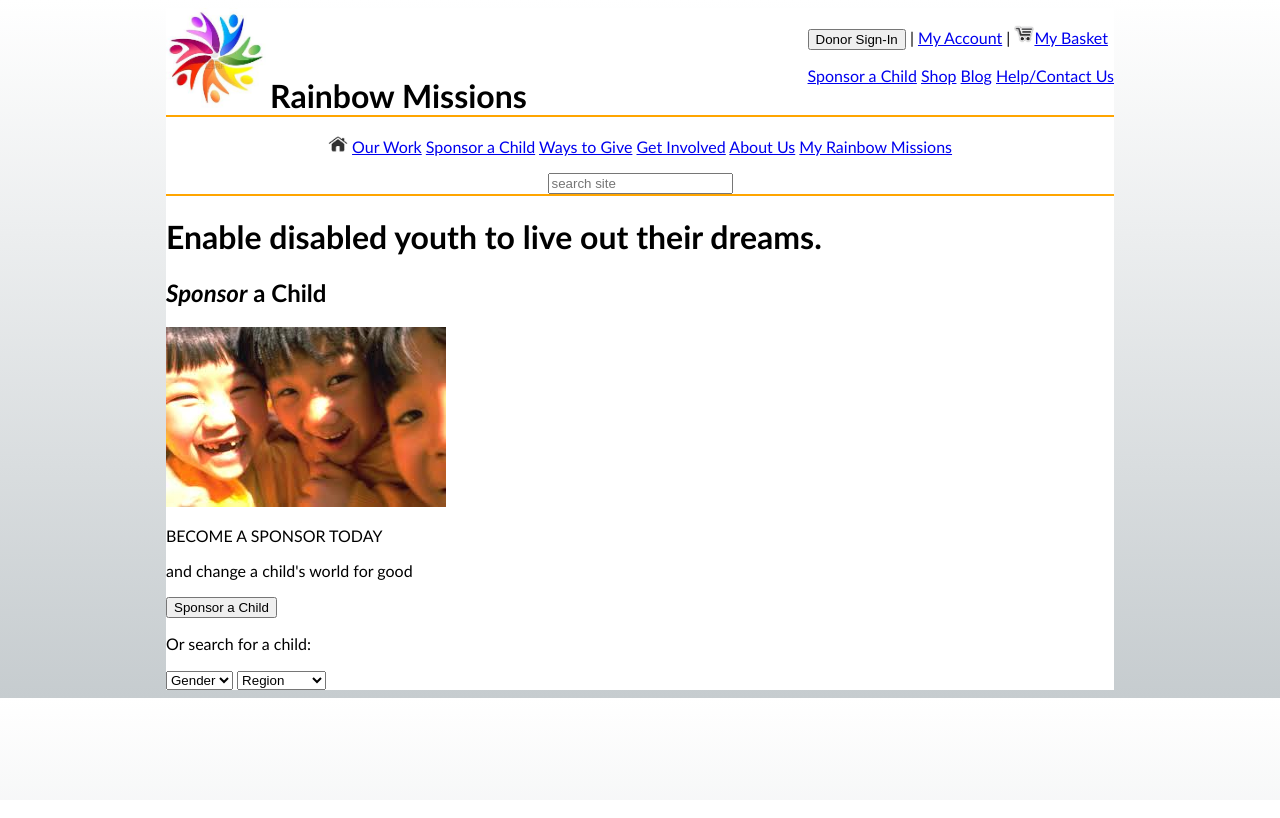
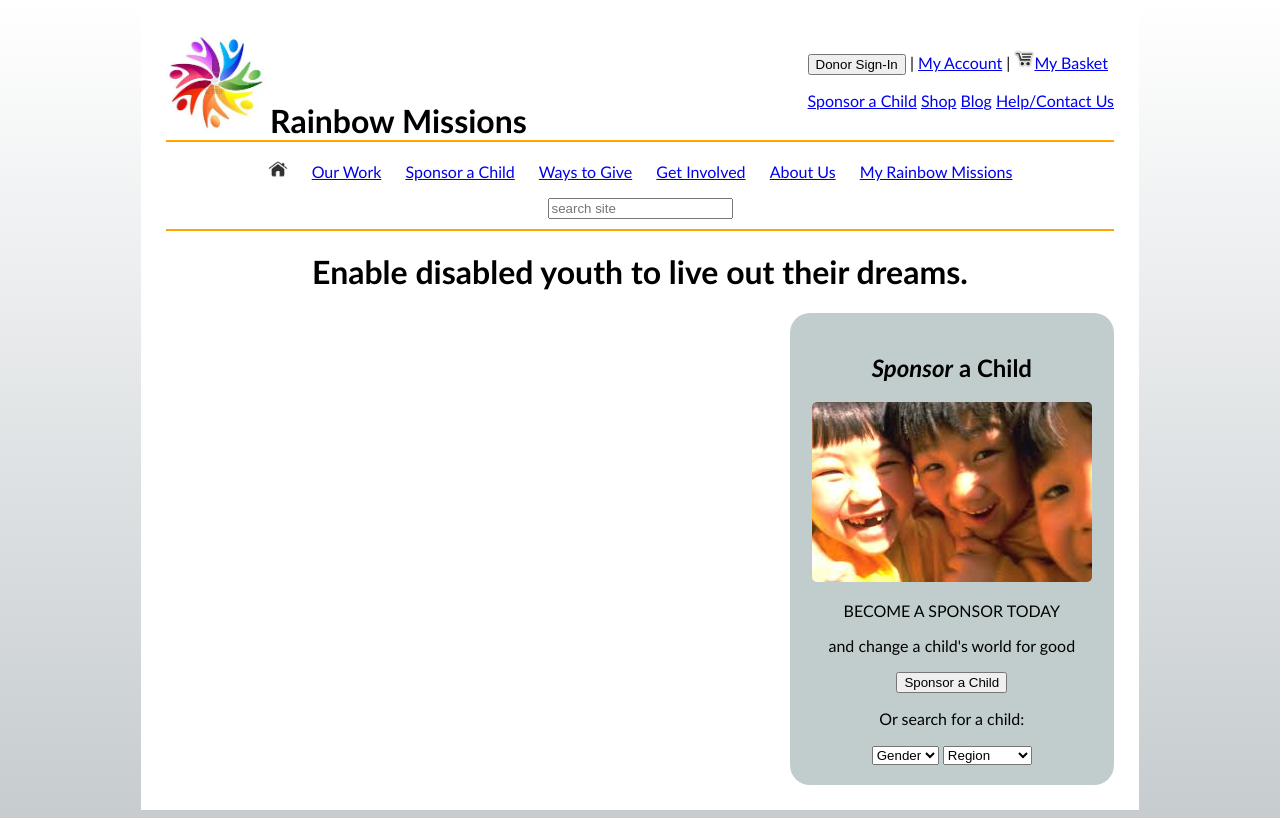
Before and after one commit to rhng/RainbowMissions, a plain HTML site: page index.html in a window 1280 px wide. Drawn offline with Linux system fonts and the light colour scheme.

Commit message:
moved the sponsor-a-child bar to the right
still need to add a "latest news" section in the empty space

```diff
--- a/index.css
+++ b/index.css
@@ -18,6 +18,19 @@ body {
 	background-image: linear-gradient(to bottom, #FFFFFF 0%, #C6CCCF 100%);
 
 	font-family: Calibri, sans-serif;
+}
+
+h1, #sponsor-child {
+	text-align: center;
+}
+
+#container {
+	padding: 25px;
+	overflow: auto;
+}
+
+#sponsor-child img {
+	border-radius: 5px;
 }
 
 #logo h1 {
@@ -44,4 +57,18 @@ body {
 	text-align: center;
 	border-top: solid orange 2px;
 	border-bottom: solid orange 2px;
+	padding-bottom: 10px;
 }
+
+#navigation a {
+	padding: 10px;
+}
+
+#sponsor-child {
+	width: 30%;
+	margin: auto;
+	border-radius: 20px;
+	padding: 20px;
+	background-color: #C1CDCD;
+	float: right;
+}
```
Also changed, not shown: background.jpg (added).
